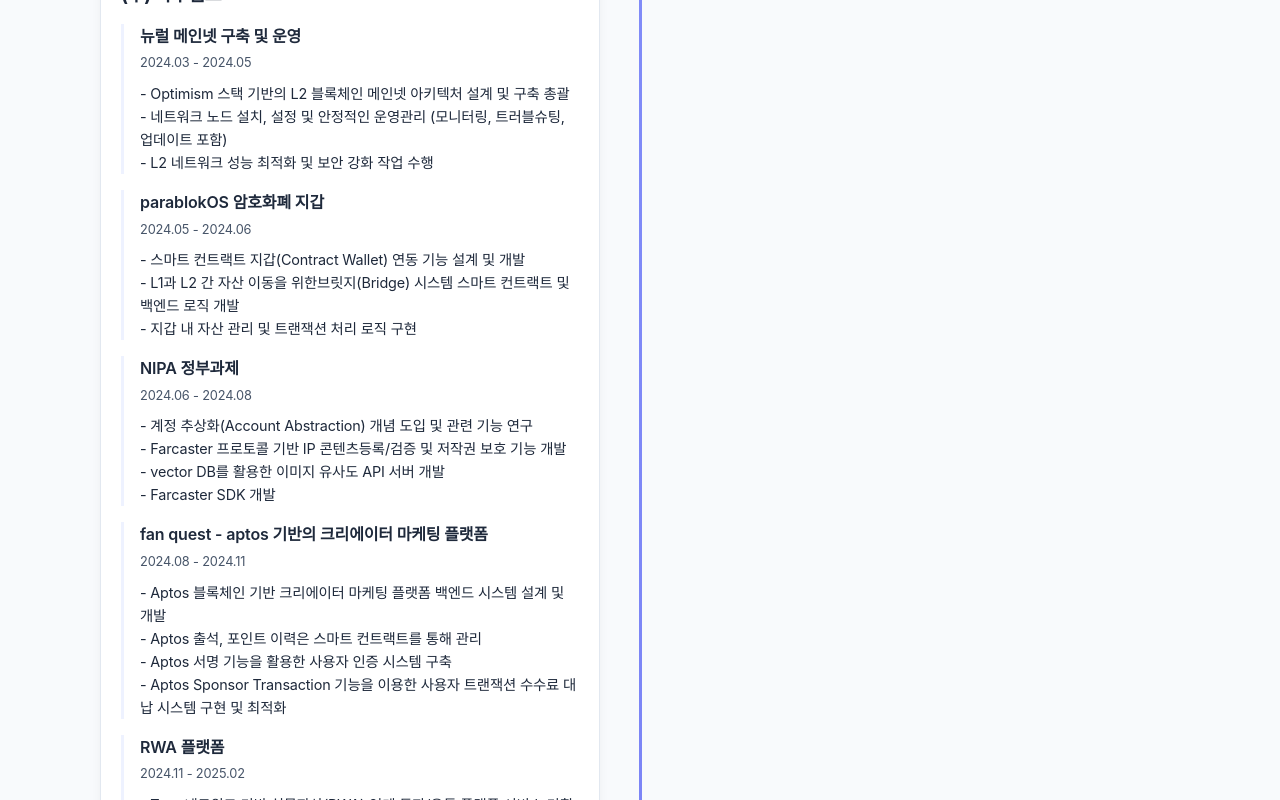
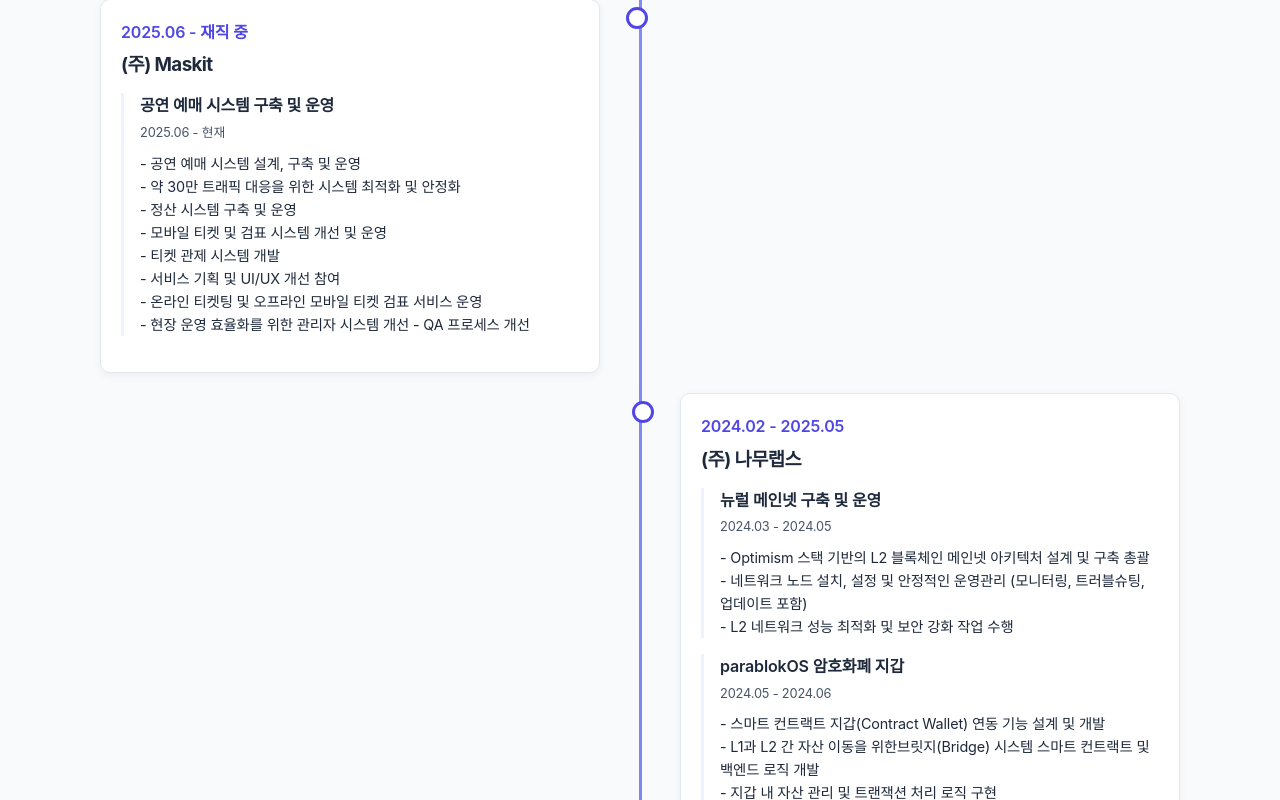
Before and after one commit to pjt3591oo/resume, a plain HTML site: page index.html in a window 1280 px wide. Shown: the part 2860-3660 px from the top of the page. Drawn offline with nearby package versions, Linux system fonts and the light colour scheme.

Commit message:
add: personal history

```diff
--- a/index.html
+++ b/index.html
@@ -1824,17 +1824,19 @@
       </div>
       <div class="skills-grid">
         <div class="skill-category">
-          <h3>프론트엔드</h3>
+          <h3>프론트엔드 / UI/UX</h3>
           <div class="skill-tags">
             <div class="skill-tag">JavaScript</div>
             <div class="skill-tag">TypeScript</div>
             <div class="skill-tag">React</div>
             <div class="skill-tag">Storybook</div>
             <div class="skill-tag">TailwindCSS</div>
+            <div class="skill-tag">Figma</div>
           </div>
           <div class="skill-desc" style="margin-top:1rem; color:var(--dark-gray); font-size:0.97rem;">
-            거래소, parablokOS 지갑, Savle 등 주요 서비스 프론트엔드 개발 및 디자인 시스템 구축 경험<br>
-            Storybook 기반 UI 컴포넌트 표준화 및 재사용성 강화
+            거래소, parablokOS 지갑, Savle, 공연 예매 시스템 등 주요 서비스 프론트엔드 개발 및 디자인 시스템 구축 경험<br>
+            Storybook 기반 UI 컴포넌트 표준화 및 재사용성 강화<br>
+            서비스 기획 및 UI/UX 개선, 현장 운영 효율화를 위한 관리자 시스템 설계 경험
           </div>
         </div>
         <div class="skill-category">
@@ -1847,8 +1849,8 @@
             <div class="skill-tag">aiohttp</div>
           </div>
           <div class="skill-desc" style="margin-top:1rem; color:var(--dark-gray); font-size:0.97rem;">
-            거래소 시스템, 데이터 파이프라인, API 서버, 크롤러 제작 등 다양한 백엔드 서비스 개발<br>
-            대규모 트래픽 처리 및 업무 자동화 경험
+            거래소 시스템, 공연 예매 시스템, 데이터 파이프라인, API 서버, 크롤러 제작 등 다양한 백엔드 서비스 개발<br>
+            30만 트래픽 대응 등 대규모 트래픽 처리 및 업무 자동화 경험
           </div>
         </div>
         <div class="skill-category">
@@ -1924,7 +1926,30 @@
       <div class="timeline">
         <div class="timeline-item">
           <div class="timeline-content">
-            <div class="timeline-date">2024.02 - 재직 중</div>
+            <div class="timeline-date">2025.06 - 재직 중</div>
+            <h3 class="timeline-title">(주) Maskit</h3>
+            <div class="timeline-projects">
+              <div class="project-item">
+                <div class="project-title">공연 예매 시스템 구축 및 운영</div>
+                <div class="project-date">2025.06 - 현재</div>
+                <div class="project-desc">
+                    - 공연 예매 시스템 설계, 구축 및 운영<br>
+                    - 약 30만 트래픽 대응을 위한 시스템 최적화 및 안정화<br>
+                    - 정산 시스템 구축 및 운영<br>
+                    - 모바일 티켓 및 검표 시스템 개선 및 운영<br>
+                    - 티켓 관제 시스템 개발<br>
+                    - 서비스 기획 및 UI/UX 개선 참여<br>
+                    - 온라인 티켓팅 및 오프라인 모바일 티켓 검표 서비스 운영<br>
+                    - 현장 운영 효율화를 위한 관리자 시스템 개선
+                    - QA 프로세스 개선
+                </div>
+              </div>
+            </div>
+          </div>
+        </div>
+        <div class="timeline-item">
+          <div class="timeline-content">
+            <div class="timeline-date">2024.02 - 2025.05</div>
             <h3 class="timeline-title">(주) 나무랩스</h3>
             <div class="timeline-projects">
               <div class="project-item">
```
